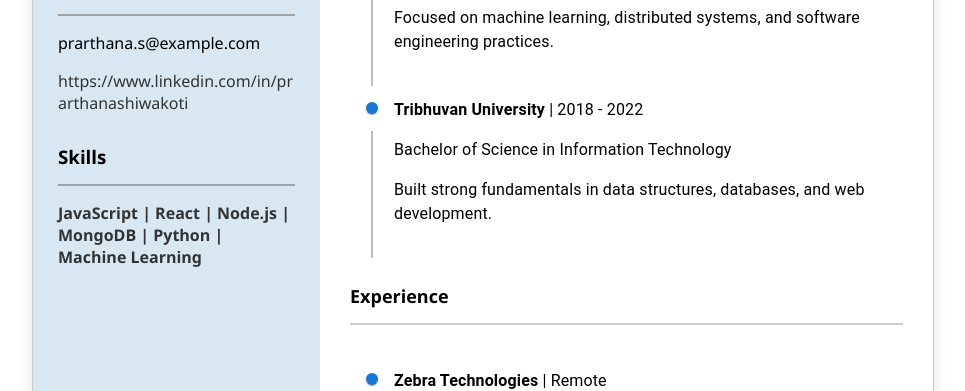
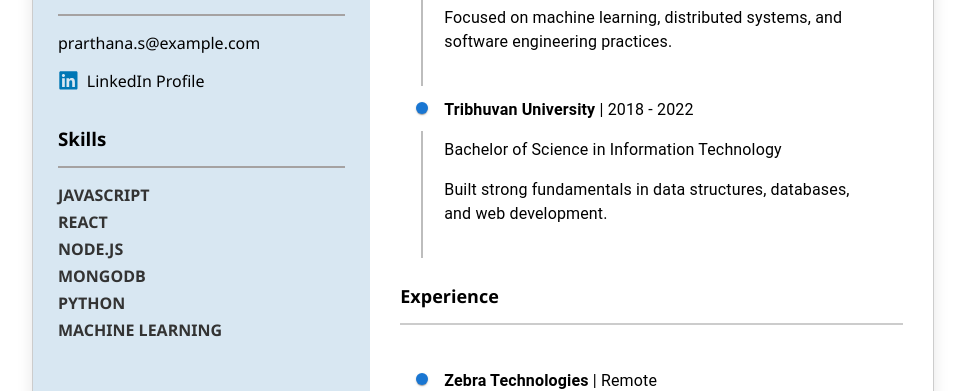
Before and after one commit to Prarthana021/linkedin_profile, a React (Create React App) app in the folder frontend/: page / in a window 1280 px wide. Shown: the part 357-748 px from the top of the page, without its empty margins (157-1122 px from the left). Built offline with nearby package versions, Linux system fonts and the light colour scheme.

Commit message:
Add React icons

```diff
--- a/frontend/package.json
+++ b/frontend/package.json
@@ -13,6 +13,7 @@
     "@testing-library/user-event": "^13.5.0",
     "react": "^19.1.0",
     "react-dom": "^19.1.0",
+    "react-icons": "^5.5.0",
     "react-scripts": "5.0.1",
     "web-vitals": "^2.1.4"
   },
--- a/frontend/src/ProfilePreview.css
+++ b/frontend/src/ProfilePreview.css
@@ -12,7 +12,7 @@
   .left-panel {
     background-color: #d8e7f2;
     padding: 25px;
-    width: 30%;
+    width: 40%;
     text-align: center;
 
   }
@@ -60,6 +60,18 @@
     font-weight: bold;
     color: #333;
   }
+
+  .skills-list {
+
+    white-space: pre-wrap;
+  }
+
+  .skill-item {
+    text-transform: uppercase;
+    display: block;
+    margin-bottom: 5px;
+  }
+
 
   .right-panel {
     padding: 40px 30px;
@@ -133,3 +145,15 @@
 
 
   }
+
+
+
+  .linkedin-link:hover {
+    text-decoration: underline;
+    color: #000;
+
+  }
+  .linkedin-icon-container {
+    display: inline-block;
+    vertical-align: middle;
+  }
--- a/frontend/src/ProfilePreview.jsx
+++ b/frontend/src/ProfilePreview.jsx
@@ -1,6 +1,7 @@
 import React from 'react';
 import './ProfilePreview.css';
 import data from './dummy.json';
+import { FaLinkedin } from 'react-icons/fa';
 
 import Timeline from '@mui/lab/Timeline';
 import TimelineItem from '@mui/lab/TimelineItem';
@@ -20,12 +21,38 @@ const ProfilePreview = () => {
         <div className="contact-section">
           <h3>Contact</h3>
           <p>{data.contactInfo.email}</p>
-          <p><a href={data.contactInfo.linkedin} target="_blank" rel="noopener noreferrer">{data.contactInfo.linkedin}</a></p>
+          <p>
+  <a
+    href={data.contactInfo.linkedin}
+    target="_blank"
+    rel="noopener noreferrer"
+    className="linkedin-link"
+  >
+    <span className="linkedin-icon-container">
+      <FaLinkedin
+        style={{
+          marginRight: '8px',
+          color: '#0077b5',
+          fontSize: '1.3em',
+          position: 'relative',
+          top: '0 px'
+        }}
+      />
+    </span>
+    <span style={{ color: 'black', fontWeight: 'normal' }}>LinkedIn Profile</span>
+  </a>
+</p>
         </div>
 
         <div className="skills-section">
-          <h3>Skills</h3>
-          <p>{data.skills.join('  |  ')}</p>
+        <h3>Skills</h3>
+  <p className="skills-list">
+    {data.skills.map((skill, index) => (
+      <span key={index} className="skill-item">
+        {skill}
+      </span>
+    ))}
+  </p>
         </div>
       </div>
 
```
Also changed, not shown: 1 other file (tests, documents, lock files or other folders).
